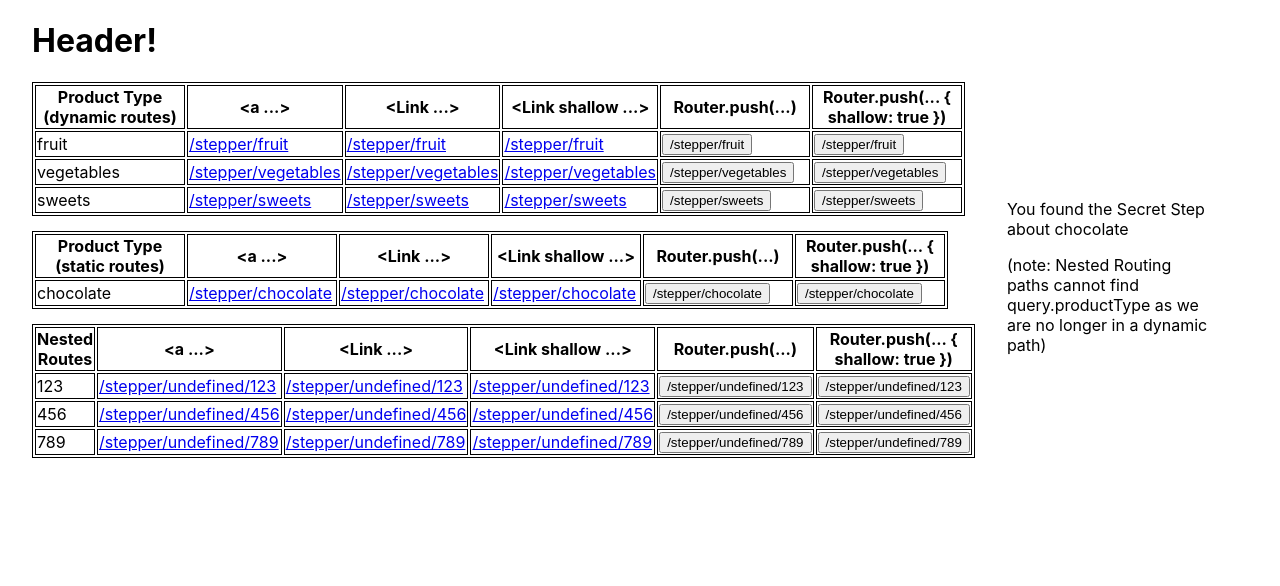
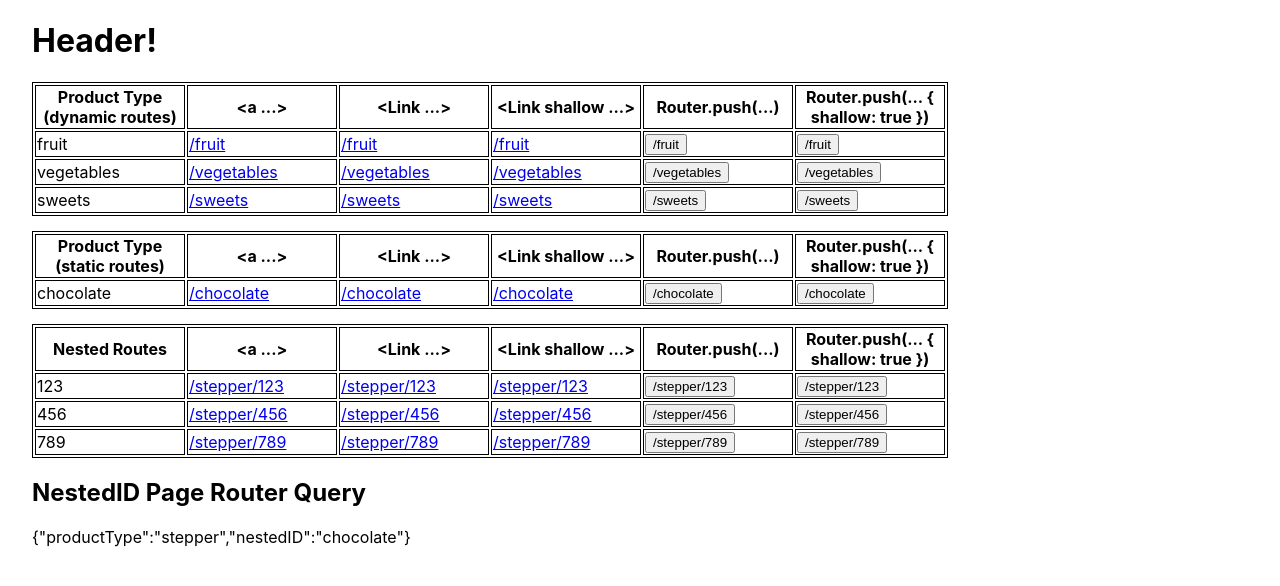
Before and after one commit to liywjl/next-js-url-change-hydration-example, a Next.js app: page /stepper/chocolate in a window 1280 px wide. Shown: the top 586 px of the page. Built offline with nearby package versions, Linux system fonts and the light colour scheme.

Commit message:
remove stepper from URL path

```diff
--- a/components/Nav.js
+++ b/components/Nav.js
@@ -24,34 +24,30 @@ const Nav = function () {
             <tr key={productType}>
               <td>{productType}</td>
               <td>
-                <a
-                  href={`/stepper/${productType}`}
-                >{`/stepper/${productType}`}</a>
+                <a href={`/${productType}`}>{`/${productType}`}</a>
               </td>
               <td>
-                <Link
-                  href={`/stepper/${productType}`}
-                >{`/stepper/${productType}`}</Link>
+                <Link href={`/${productType}`}>{`/${productType}`}</Link>
               </td>
               <td>
                 <Link
                   shallow
-                  href={`/stepper/${productType}`}
-                >{`/stepper/${productType}`}</Link>
+                  href={`/${productType}`}
+                >{`/${productType}`}</Link>
               </td>
               <td>
                 <button
-                  onClick={() => push(`/stepper/${productType}`)}
-                >{`/stepper/${productType}`}</button>
+                  onClick={() => push(`/${productType}`)}
+                >{`/${productType}`}</button>
               </td>
               <td>
                 <button
                   onClick={() =>
-                    push(`/stepper/${productType}`, undefined, {
+                    push(`/${productType}`, undefined, {
                       shallow: true,
                     })
                   }
-                >{`/stepper/${productType}`}</button>
+                >{`/${productType}`}</button>
               </td>
             </tr>
           ))}
@@ -73,34 +69,30 @@ const Nav = function () {
             <tr key={productType}>
               <td>{productType}</td>
               <td>
-                <a
-                  href={`/stepper/${productType}`}
-                >{`/stepper/${productType}`}</a>
+                <a href={`/${productType}`}>{`/${productType}`}</a>
               </td>
               <td>
-                <Link
-                  href={`/stepper/${productType}`}
-                >{`/stepper/${productType}`}</Link>
+                <Link href={`/${productType}`}>{`/${productType}`}</Link>
               </td>
               <td>
                 <Link
                   shallow
-                  href={`/stepper/${productType}`}
-                >{`/stepper/${productType}`}</Link>
+                  href={`/${productType}`}
+                >{`/${productType}`}</Link>
               </td>
               <td>
                 <button
-                  onClick={() => push(`/stepper/${productType}`)}
-                >{`/stepper/${productType}`}</button>
+                  onClick={() => push(`/${productType}`)}
+                >{`/${productType}`}</button>
               </td>
               <td>
                 <button
                   onClick={() =>
-                    push(`/stepper/${productType}`, undefined, {
+                    push(`/${productType}`, undefined, {
                       shallow: true,
                     })
                   }
-                >{`/stepper/${productType}`}</button>
+                >{`/${productType}`}</button>
               </td>
             </tr>
           ))}
@@ -123,39 +115,33 @@ const Nav = function () {
               <td>{productID}</td>
               <td>
                 <a
-                  href={`/stepper/${query.productType}/${productID}`}
-                >{`/stepper/${query.productType}/${productID}`}</a>
+                  href={`/${query.productType}/${productID}`}
+                >{`/${query.productType}/${productID}`}</a>
               </td>
               <td>
                 <Link
-                  href={`/stepper/${query.productType}/${productID}`}
-                >{`/stepper/${query.productType}/${productID}`}</Link>
+                  href={`/${query.productType}/${productID}`}
+                >{`/${query.productType}/${productID}`}</Link>
               </td>
               <td>
                 <Link
                   shallow
-                  href={`/stepper/${query.productType}/${productID}`}
-                >{`/stepper/${query.productType}/${productID}`}</Link>
+                  href={`/${query.productType}/${productID}`}
+                >{`/${query.productType}/${productID}`}</Link>
+              </td>
+              <td>
+                <button
+                  onClick={() => push(`/${query.productType}/${productID}`)}
+                >{`/${query.productType}/${productID}`}</button>
               </td>
               <td>
                 <button
                   onClick={() =>
-                    push(`/stepper/${query.productType}/${productID}`)
+                    push(`/${query.productType}/${productID}`, undefined, {
+                      shallow: true,
+                    })
                   }
-                >{`/stepper/${query.productType}/${productID}`}</button>
-              </td>
-              <td>
-                <button
-                  onClick={() =>
-                    push(
-                      `/stepper/${query.productType}/${productID}`,
-                      undefined,
-                      {
-                        shallow: true,
-                      }
-                    )
-                  }
-                >{`/stepper/${query.productType}/${productID}`}</button>
+                >{`/${query.productType}/${productID}`}</button>
               </td>
             </tr>
           ))}
--- a/pages/stepper/[productType]/[nestedID].js
+++ b/pages/[productType]/[nestedID].js
@@ -1,9 +1,9 @@
 import { useEffect } from "react";
 import { useRouter } from "next/router";
 
-import styles from "../../../styles/Home.module.css";
-import Nav from "../../../components/Nav";
-import Header from "../../../components/Header";
+import styles from "../../styles/Home.module.css";
+import Nav from "../../components/Nav";
+import Header from "../../components/Header";
 
 export default function Stepper() {
   const { query } = useRouter();
--- a/pages/stepper/chocolate.js
+++ b/pages/chocolate.js
@@ -1,8 +1,8 @@
 import { useEffect } from "react";
 
-import styles from "../../styles/Home.module.css";
-import Nav from "../../components/Nav";
-import Header from "../../components/Header";
+import styles from "../styles/Home.module.css";
+import Nav from "../components/Nav";
+import Header from "../components/Header";
 
 export default function Chocolate() {
   useEffect(() => {
```
Also changed, not shown: pages/[productType]/index.js (renamed from pages/stepper/[productType]/index.js, +9 -9 lines), pages/index.js (+9 -9 lines), pages/stepper/index.js (deleted, +0 -12 lines).
